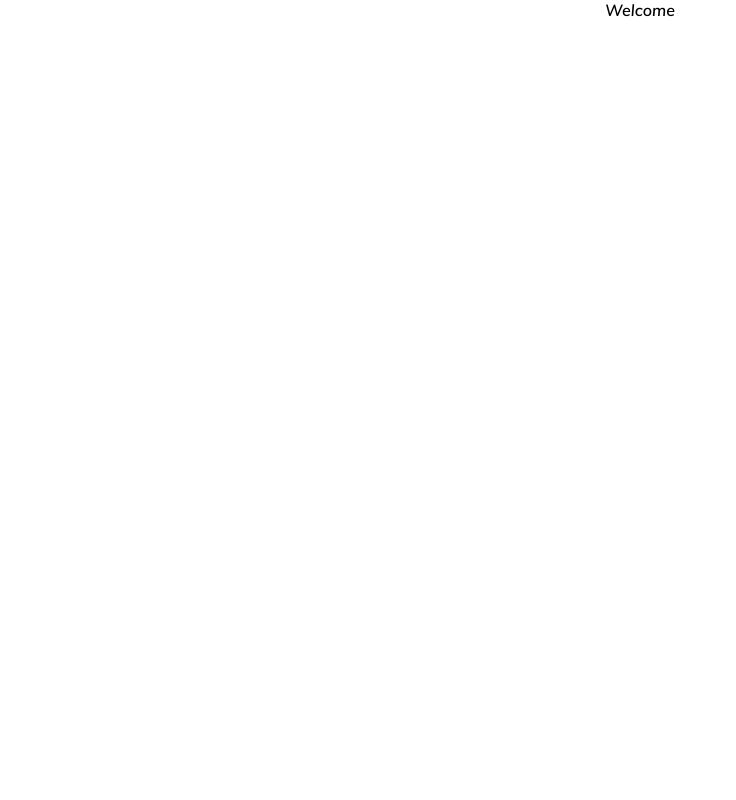
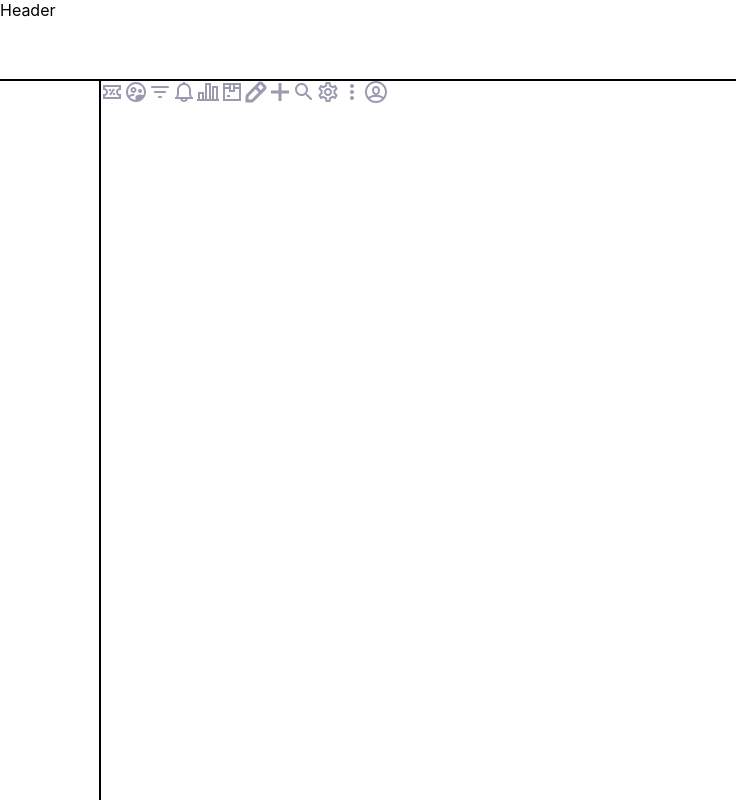
Before and after one commit to vikramnallasamy/qd-react-test, a React (Create React App) app: page / in a window 1280 px wide. Shown: the whole page, without its empty margins (0-736 px from the left). Built offline with nearby package versions, Linux system fonts and the light colour scheme.

Commit message:
first view

```diff
--- a/package.json
+++ b/package.json
@@ -6,17 +6,20 @@
     "@testing-library/jest-dom": "^5.16.5",
     "@testing-library/react": "^13.4.0",
     "@testing-library/user-event": "^13.5.0",
+    "make": "^0.8.1",
     "react": "^18.2.0",
     "react-dom": "^18.2.0",
     "react-scripts": "5.0.1",
     "sass": "^1.56.1",
+    "styled-components": "^5.3.6",
     "web-vitals": "^2.1.4"
   },
   "scripts": {
     "start": "react-scripts start",
     "build": "react-scripts build",
     "test": "react-scripts test",
-    "eject": "react-scripts eject"
+    "eject": "react-scripts eject",
+    "makefile": "make git m='make file added'"
   },
   "eslintConfig": {
     "extends": [
--- a/public/index.html
+++ b/public/index.html
@@ -24,7 +24,7 @@
       work correctly both with client-side routing and a non-root public URL.
       Learn how to configure a non-root public URL by running `npm run build`.
     -->
-    <title>React App</title>
+    <title>Dazzie</title>
   </head>
   <body>
     <noscript>You need to enable JavaScript to run this app.</noscript>
--- a/src/App.js
+++ b/src/App.js
@@ -1,11 +1,39 @@
+import styled from 'styled-components';
 import './App.scss';
+import TestIcons from './components/TestIcons';
 
 function App() {
   return (
-    <div className='App'>
-        Welcome
-    </div>
+        <AppContainer>
+          <HeaderSection>Header</HeaderSection>
+          <SideBarSection></SideBarSection>
+          <ContentSection>
+            <TestIcons />
+          </ContentSection>
+        </AppContainer>
       );
 }
 
+const HeaderSection = styled.section `
+  grid-area: header;
+  `
+const SideBarSection = styled.section `
+  grid-area: sidebar;
+  max-width: 200px;
+  `
+const ContentSection = styled.section `
+  grid-area: content;
+  `
+const AppContainer = styled.div `
+  display: grid;
+  height: 100vh;
+  grid-template-columns: minmax(40px,100px) minmax(400px, auto);
+  grid-template-rows: minmax(40px,80px) 9fr;
+  grid-template-areas: 'header header' 'sidebar content';
+  & > * {
+    outline: 1px solid black;
+    min-height: 10px;
+  }
+  `
+
 export default App;
--- /dev/null
+++ b/src/components/TestIcons.js
@@ -0,0 +1,31 @@
+import CouponDiscount from '../icons/Coupon Discount.svg';
+import customer from '../icons/customer.svg';
+import filter from '../icons/filter.svg';
+import NotificationBell from '../icons/Notification Bell.svg';
+import orders from '../icons/orders.svg';
+import Package from '../icons/Package.svg';
+import pen from '../icons/pen.svg';
+import plus from '../icons/plus.svg';
+import SEARCH from '../icons/SEARCH.svg';
+import seettings from '../icons/seettings.svg';
+import threedots from '../icons/threedots.svg';
+import user from '../icons/user.svg';
+
+    export default function TestIcons() {
+    return (
+        <div>
+            <img title='Coupon Discount' src={CouponDiscount} />
+			<img title='customer' src={customer} />
+			<img title='filter' src={filter} />
+			<img title='Notification Bell' src={NotificationBell} />
+			<img title='orders' src={orders} />
+			<img title='Package' src={Package} />
+			<img title='pen' src={pen} />
+			<img title='plus' src={plus} />
+			<img title='SEARCH' src={SEARCH} />
+			<img title='seettings' src={seettings} />
+			<img title='threedots' src={threedots} />
+			<img title='user' src={user} />
+
+        </div>)
+    }
```
Also changed, not shown: 2 other files (tests, documents, lock files or other folders).
